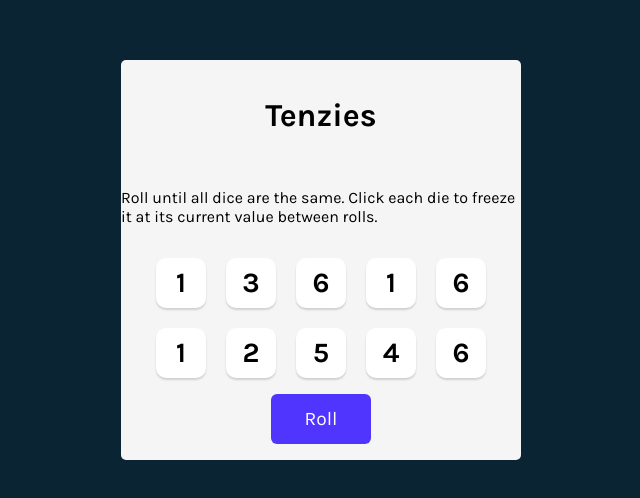
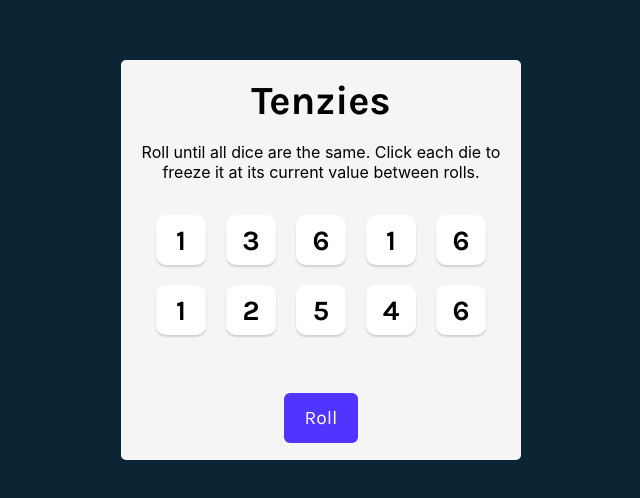
Before and after one commit to cyril-hhf/Tenzies, a React (Vite) app in the folder Tenzies/: page / in a window 1280 px wide. Shown: the part 140-638 px from the top of the page, without its empty margins (319-959 px from the left). Built offline with nearby package versions, Linux system fonts and the light colour scheme.

Commit message:
added confetti when user win the game

```diff
--- a/Tenzies/App.jsx
+++ b/Tenzies/App.jsx
@@ -1,17 +1,19 @@
-import { useState } from "react"
+import { useState, useRef, useEffect } from "react"
 import Die from "./Die"
 import { nanoid } from "nanoid"
+import Confetti from "react-confetti"
 
 export default function App() {
 
     const [dice, setDice] = useState(generateAllNewDice())
+    const gameWon = (dice.every(die => die.isHeld) &&
+                     dice.every(die => die.value === dice[0].value))
 
-    if (dice.every(die => die.isHeld) &&
-        dice.every(die => die.value === dice[0].value)
-    ) {
-        console.log("won")
-    }
+    const buttonRef = useRef(null)
 
+    // useEffect(() => {
+
+    // }, [gameWon])
 
     function generateAllNewDice() {
         return new Array(10)
@@ -45,12 +47,15 @@ export default function App() {
 
     return (
         <main>
+            {gameWon && <Confetti />}
             <h1 className="title">Tenzies</h1>
             <p className="instructions">Roll until all dice are the same. Click each die to freeze it at its current value between rolls.</p>
             <div className="dice-container">
                 {diceElements}
             </div>
-            <button className="roll-dice" onClick={rollDice}>Roll</button>
+            <button ref={buttonRef} className="roll-dice" onClick={rollDice}>
+                {gameWon ? "New Game" : "Roll"}
+            </button>
         </main>
     )
 }
--- a/Tenzies/index.css
+++ b/Tenzies/index.css
@@ -31,10 +31,23 @@ main {
     align-items: center;
 }
 
+.title {
+    font-size: 40px;
+    margin: 0;
+}
+
+.instructions {
+    font-family: 'Inter', sans-serif;
+    font-weight: 400;
+    margin-top: 0;
+    text-align: center;
+}
+
 .dice-container {
     display: grid;
     grid-template: auto auto / repeat(5, 1fr);
     gap: 20px;
+    margin-bottom: 40px;
 }
 
 button {
@@ -55,7 +68,9 @@ button {
 
 button.roll-dice {
     height: 50px;
-    width: 100px;
+    white-space: nowrap;
+    width: auto;
+    padding: 6px 21px;
     border: none;
     border-radius: 6px;
     background-color: #5035FF;
--- a/Tenzies/package.json
+++ b/Tenzies/package.json
@@ -12,6 +12,7 @@
   "dependencies": {
     "nanoid": "^5.0.9",
     "react": "^18.3.1",
+    "react-confetti": "^6.1.0",
     "react-dom": "^18.3.1"
   },
   "devDependencies": {
```
Also changed, not shown: 1 other file (tests, documents, lock files or other folders).
